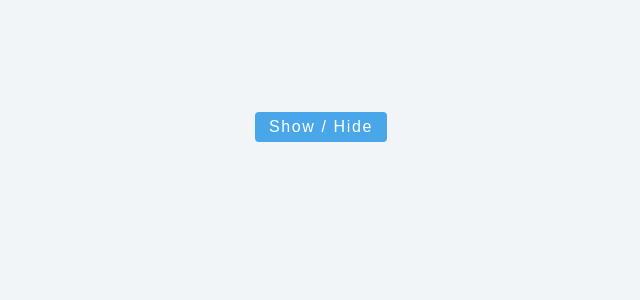
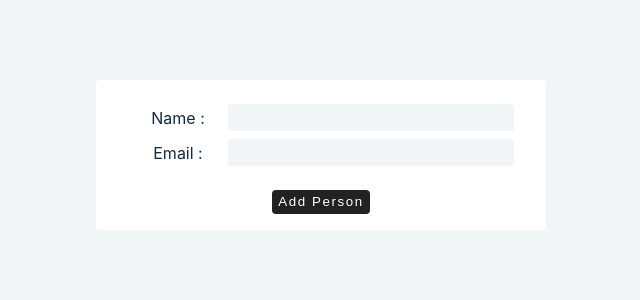
Before and after one commit to B0llu/react-start, a React (Create React App) app: page / in a window 1280 px wide. Shown: the top 300 px of the page, without its empty margins (319-959 px from the left). Built offline with nearby package versions, Linux system fonts and the light colour scheme.

Commit message:
form basics and controlled inputs

```diff
--- a/src/App.js
+++ b/src/App.js
@@ -1,5 +1,5 @@
 import React from "react";
-import Setup from './tutorial/3-conditional-rendering/setup/3-show-hide';
+import Setup from './tutorial/4-forms/setup/1-controlled-inputs';
 
 
 function App() {
--- a/src/tutorial/4-forms/setup/1-controlled-inputs.js
+++ b/src/tutorial/4-forms/setup/1-controlled-inputs.js
@@ -1,4 +1,4 @@
-import React, { useState } from 'react';
+import React, { useState } from "react";
 // JS
 // const input = document.getElementById('myText');
 // const inputValue = input.value
@@ -6,7 +6,41 @@ import React, { useState } from 'react';
 // value, onChange
 
 const ControlledInputs = () => {
-  return <h1>controlled inputs</h1>;
+  const [firstName, setFirstName] = useState("");
+  const [email, setEmail] = useState("");
+
+  const handleSubmit = (e) => {
+    e.preventDefault();
+    console.log(firstName, email);
+  };
+
+  return (
+    <article>
+      <form className="form" onSubmit={handleSubmit}>
+        <div className="form-control">
+          <label htmlFor="firstName">Name : </label>
+          <input
+            type="text"
+            id="firstName"
+            name="firstName"
+            value={firstName}
+            onChange={(e) => setFirstName(e.target.value)}
+          />
+        </div>
+        <div className="form-control">
+          <label htmlFor="email">Email : </label>
+          <input
+            type="text"
+            id="email"
+            name="email"
+            value={email}
+            onChange={(e) => setEmail(e.target.value)}
+          />
+        </div>
+        <button type="submit">Add Person</button>
+      </form>
+    </article>
+  );
 };
 
 export default ControlledInputs;
```
